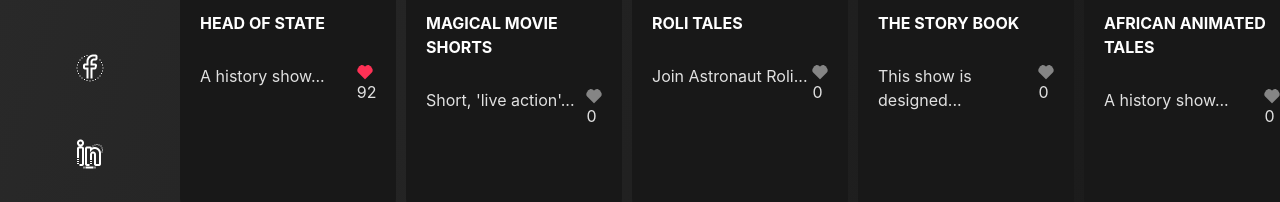
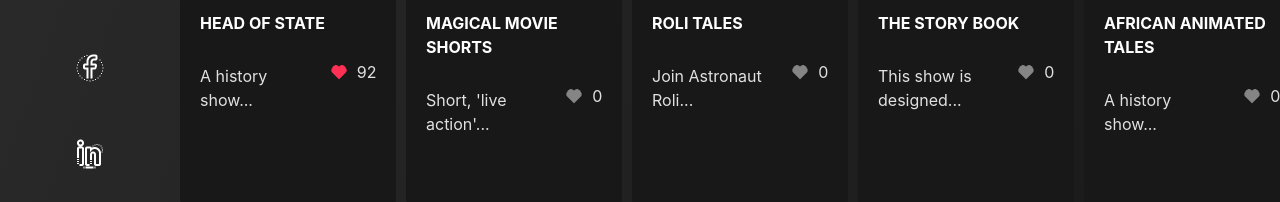
Before and after one commit to Virginie-Villard/visual-project, a Vue app: page /shows in a window 1280 px wide. Shown: the part 489-691 px from the top of the page. Built offline with nearby package versions, Linux system fonts and the light colour scheme.

Commit message:
Fix hearts, likes icons presentation

```diff
--- a/src/components/Views/ShowsComponent.vue
+++ b/src/components/Views/ShowsComponent.vue
@@ -15,9 +15,9 @@
                     <div class="paragraph">
                         <p>{{ card.description }}</p>
 
-                        <p>
-                            <span v-if="card.likes === 0"><img class="likes" src="public/icons/greyLikes.png" alt="greyLike "></span>
-                            <span v-if="card.likes > 0"><img class="likes" src="public/icons/redLikes.png" alt="redLike "></span>
+                        <p class="likes">
+                            <span v-if="card.likes === 0"><img class="likesHeart" src="public/icons/greyLikes.png" alt="greyLike "></span>
+                            <span v-if="card.likes > 0"><img class="likesHeart" src="public/icons/redLikes.png" alt="redLike "></span>
                             {{ card.likes }}
                         </p>
                     </div>
@@ -178,11 +178,17 @@ export default {
     display: flex;
     flex-direction: row;
     justify-content: space-between;
+    gap: 30px;
 }
 
-img.likes {
+img.likesHeart {
     width: 16px;
     height: 16px;
 }
 
+.likes {
+    display: flex;
+    line-height: 16px;
+    gap: 10px;
+}
 </style>
```
